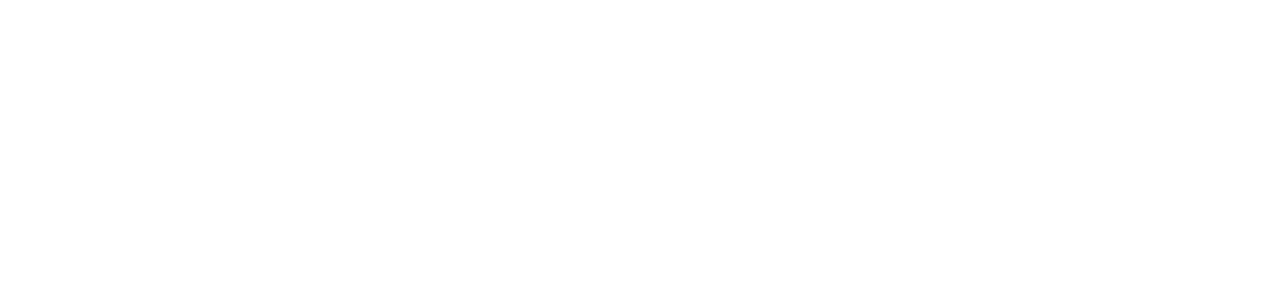
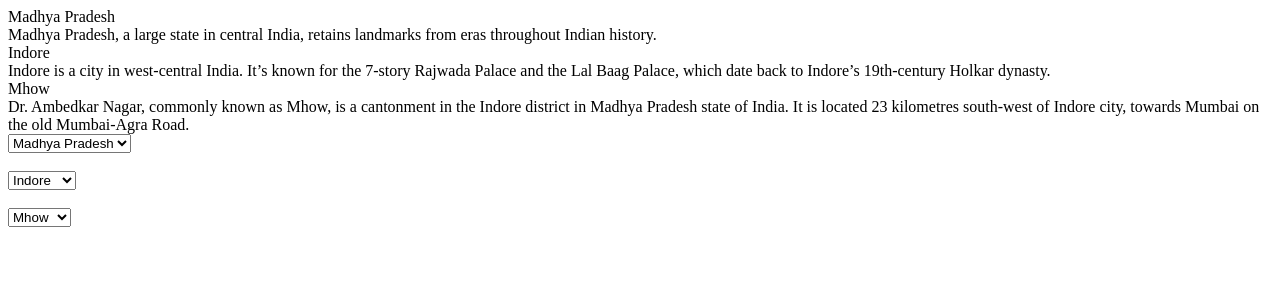
Before and after one commit to lucifer1799/React-will-you-be-my-valentine---Dropdown, a React app: page / in a window 1280 px wide. Shown: the top 300 px of the page. Built offline with nearby package versions, Linux system fonts and the light colour scheme.

Commit message:
Update App.js

```diff
--- a/src/components/App.js
+++ b/src/components/App.js
@@ -140,10 +140,56 @@
 
 function App()
 {
-	// Do not alter/remove main div
+  // Do not alter/remove main div
+  const [state,setState]=useState(0);
+  const [city,setCity]=useState(0);
+  const [landmark,setLandmark]=useState(0);
+  function handleChange(event){
+    const {value}=event.target;
+    console.log(value)
+    setState(value)
+
+  }
+  function handleCity(event){
+    setCity(event.target.value)
+  }
+  function handleLandmark(event){
+    setLandmark(event.target.value);
+  }
 	return (
-	<div id="main">
+	<div id="main" className='App'>
 
+    <div>
+      <div id='state-name'>{states[state].name}</div>
+      <div id='state-description'>{states[state].description}</div>
+    </div>
+    <div>
+      <div id='city-name'>{states[state].city[city].name}</div>
+      <div id='city-description'>{states[state].city[city].description}</div>
+    </div>
+    <div>
+      <div id='landmark-name'>{states[state].city[city].landmarks[landmark].name}</div>
+      <div id='landmark-description'>{states[state].city[city].landmarks[landmark].description}</div>
+    </div>
+    <select id='state' name='state' value={state} onChange={handleChange}>
+      {states.map((itm,idx)=>(
+        <option key={idx} value={idx}>{itm.name}</option>
+      ))}
+    </select>
+    <br></br>
+    <br></br>
+    <select id='city' name='city' value={city} onChange={handleCity}>
+        {states[state].city.map((itm,idx)=>(
+          <option key={idx} value={idx}>{itm.name}</option>
+        ))}
+    </select>
+    <br></br>
+    <br></br>
+    <select id='landmark' value={landmark} onChange={handleLandmark}>
+      {states[state].city[city].landmarks.map((itm,idx)=>(
+        <option key={idx} value={idx}>{itm.name}</option>
+      ))}
+    </select>
 	</div>
 	);
 }
```
